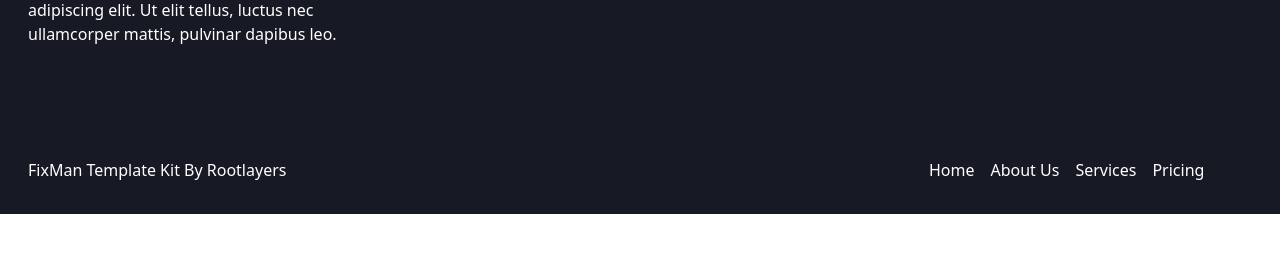
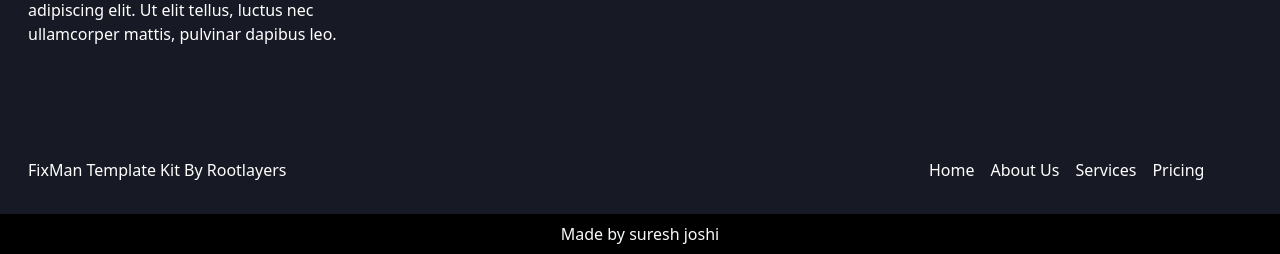
Before and after one commit to sureshjoshi88/fixman, a plain HTML site: page index.html in a window 1280 px wide. Shown: the part 5950-6204 px from the top of the page. Before the commit the page ends 6164 px from the top, so only its background shows below. Drawn offline with nearby package versions, Linux system fonts and the light colour scheme.

Commit message:
first commit

```diff
--- a/index.html
+++ b/index.html
@@ -733,6 +733,10 @@
         </div>
     </div>
   </div>
+
+  <div class="text-center py-2 bg-black text-light">
+    Made by suresh joshi
+  </div>
   <script src="https://cdn.jsdelivr.net/npm/bootstrap@5.3.3/dist/js/bootstrap.bundle.min.js"
     integrity="sha384-YvpcrYf0tY3lHB60NNkmXc5s9fDVZLESaAA55NDzOxhy9GkcIdslK1eN7N6jIeHz"
     crossorigin="anonymous"></script>
```
